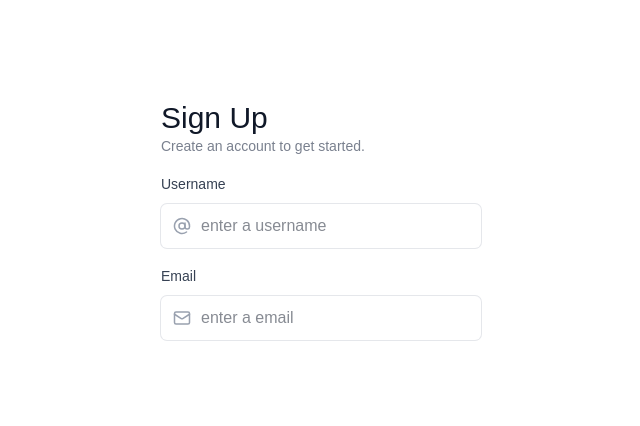
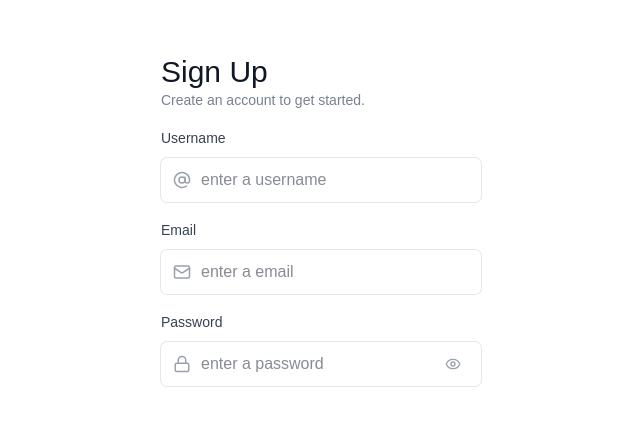
Before and after one commit to waibaBikash/Hamro-Fitness, a React (Vite) app in the folder client/: page / in a window 1280 px wide. Shown: the part 180-606 px from the top of the page, without its empty margins (319-959 px from the left). Built offline with nearby package versions, Linux system fonts and the light colour scheme; a web font is replaced by a local one.

Commit message:
feat: add password input field with visibility toggle to Login component

```diff
--- a/client/src/pages/Login.tsx
+++ b/client/src/pages/Login.tsx
@@ -1,4 +1,4 @@
-import { AtSignIcon, MailIcon } from "lucide-react"
+import { AtSignIcon, EyeIcon, EyeOffIcon, LockIcon, MailIcon } from "lucide-react"
 import { useEffect, useState } from "react"
 import { useNavigate } from "react-router-dom"
 import { useAppContext } from "../context/AppContext"
@@ -60,6 +60,24 @@ useEffect(()=>{
                           type="email" placeholder="enter a email" className="login-input" required/>
                       </div>
                  </div>
+
+                  {/* Password */}
+               <div className="mt-4">
+                    <label className="font-medium text-sm text-gray-700 dark:text-gray-300" >
+                      Password</label>
+                      <div className="relative mt-2">
+                         <LockIcon
+                         className="absolute left-3 top-1/2 -translate-y-1/2 text-gray-400 size-4.5"
+                         />
+                         <input
+                         onChange={(e) => setPassword(e.target.value)} value={password}
+                          placeholder="enter a password" className="login-input pr-10" required
+                          type= {showPassword ? "text" : "password"}/>
+                          <button type="button" className="absolute right-3 top-1/2 -translate-1/2 text-gray-400 hover:text-gray-600" onClick={()=>setShowPassword((p)=> !p)}>
+                            {showPassword ? <EyeOffIcon size={16} /> : <EyeIcon size={16} />}
+                          </button>
+                      </div>
+                 </div>
              </form>
         </main>
     </>
```
